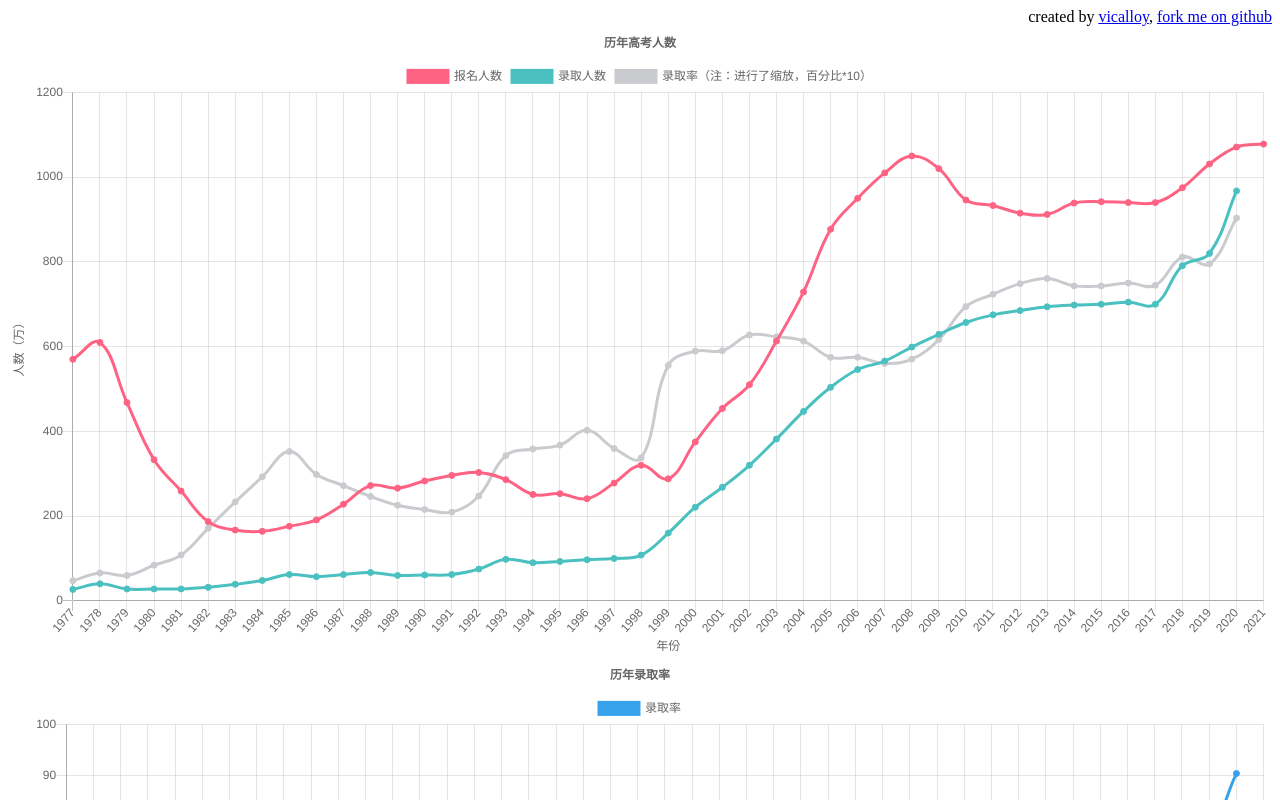
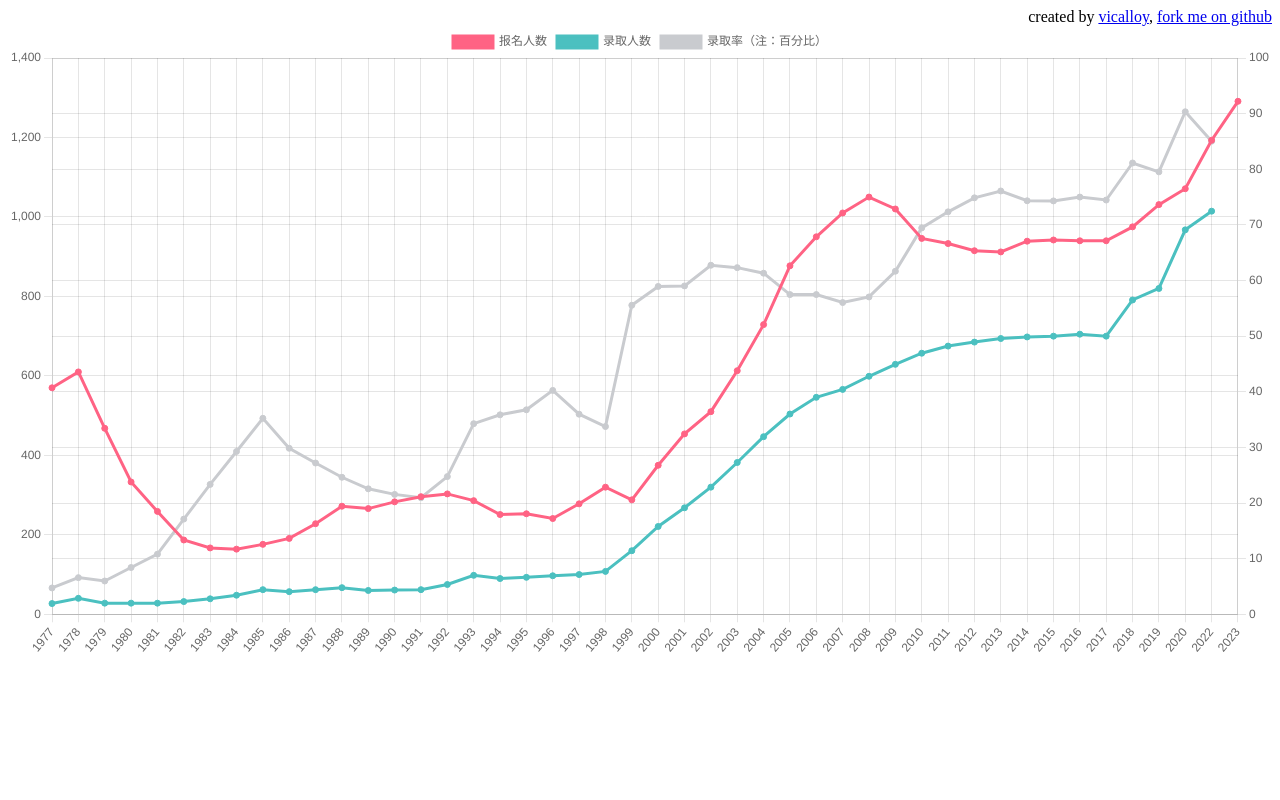
Before and after one commit to vicalloy/gaokao, a website: page index.html in a window 1280 px wide. Shown: the top 800 px of the page. Drawn offline with nearby package versions, Linux system fonts and the light colour scheme.

Commit message:
add data for 2023

```diff
--- a/index.html
+++ b/index.html
@@ -10,8 +10,7 @@
     <div class="bdsharebuttonbox"><a href="#" class="bds_more" data-cmd="more"></a><a href="#" class="bds_qzone" data-cmd="qzone" title="分享到QQ空间"></a><a href="#" class="bds_tsina" data-cmd="tsina" title="分享到新浪微博"></a><a href="#" class="bds_tqq" data-cmd="tqq" title="分享到腾讯微博"></a><a href="#" class="bds_renren" data-cmd="renren" title="分享到人人网"></a><a href="#" class="bds_weixin" data-cmd="weixin" title="分享到微信"></a></div>
   </div>
   <canvas id="total_num_canvas" width="800" height="400"></canvas>
-  <canvas id="rate_canvas" width="800" height="400"></canvas>
-  <script src="node_modules/chart.js/dist/Chart.min.js"></script>
+  <script src="node_modules/chart.js/dist/chart.umd.js"></script>
   <script>
     window.chartColors = {
       red: 'rgb(255, 99, 132)',
@@ -68,7 +67,8 @@
       [2018, 975, 791],
       [2019, 1031, 820],
       [2020, 1071, 967.5],
-      [2021, 1078, ]
+      [2022, 1193, 1014.54],
+      [2023, 1291, ]
     ];
 
     function getRate(d) {
@@ -86,7 +86,6 @@
     }
 
     var rateList = [];
-    var rateX10List = [];
     var labels = [];
     var totalList = [];
     var passedList = [];
@@ -98,7 +97,6 @@
 
       labels.push(year);
       push(rateList, {x: year, y: rate});
-      push(rateX10List, {x: year, y: rate * 10});
       push(totalList, {x: year, y: d[1]});
       push(passedList, {x: year, y: d[2]});
     }
@@ -113,18 +111,21 @@
           borderColor: window.chartColors.red,
           data: totalList,
           fill: false,
+          yAxisID: 'y',
         },{
           label: "录取人数",
           backgroundColor: window.chartColors.green,
           borderColor: window.chartColors.green,
           data: passedList,
           fill: false,
+          yAxisID: 'y',
         },{
-          label: "录取率（注：进行了缩放，百分比*10）",
+          label: "录取率（注：百分比）",
           backgroundColor: window.chartColors.grey,
           borderColor: window.chartColors.grey,
-          data: rateX10List,
+          data: rateList,
           fill: false,
+          yAxisID: 'y1',
         }]
       },
       options: {
@@ -142,65 +143,30 @@
           intersect: true
         },
         scales: {
-          xAxes: [{
+          x: {
             display: true,
             scaleLabel: {
               display: true,
               labelString: '年份'
             }
-          }],
-          yAxes: [{
+          },
+          y: {
             display: true,
             scaleLabel: {
               display: true,
-              labelString: '人数（万）'
+              position: 'left',
+              labelString: '人口（万）'
             }
-          }]
-        }
-      }
-    };
-
-    var rate_config = {
-      type: 'line',
-      data: {
-        labels: labels,
-        datasets: [{
-          label: "录取率",
-          backgroundColor: window.chartColors.blue,
-          borderColor: window.chartColors.blue,
-          data: rateList,
-          fill: false,
-        }]
-      },
-      options: {
-        responsive: true,
-        title:{
-          display:true,
-          text:'历年录取率'
-        },
-        tooltips: {
-          mode: 'index',
-          intersect: false,
-        },
-        hover: {
-          mode: 'nearest',
-          intersect: true
-        },
-        scales: {
-          xAxes: [{
+          },
+          y1: {
+            type: 'linear',
             display: true,
-            scaleLabel: {
-              display: true,
-              labelString: '年份'
-            }
-          }],
-          yAxes: [{
-            display: true,
+            position: 'right',
             scaleLabel: {
               display: true,
               labelString: '录取率（百分比）'
             }
-          }]
+          }
         }
       }
     };
@@ -208,9 +174,6 @@
     window.onload = function() {
       var total_ctx = document.getElementById("total_num_canvas").getContext("2d");
       new Chart(total_ctx, total_config);
-
-      var rate_ctx = document.getElementById("rate_canvas").getContext("2d");
-      new Chart(rate_ctx, rate_config);
     };
   </script>
   <script>window._bd_share_config={"common":{"bdSnsKey":{},"bdText":"","bdMini":"2","bdMiniList":false,"bdPic":"","bdStyle":"0","bdSize":"16"},"share":{}};with(document)0[(getElementsByTagName('head')[0]||body).appendChild(createElement('script')).src='http://bdimg.share.baidu.com/static/api/js/share.js?v=89860593.js?cdnversion='+~(-new Date()/36e5)];</script>
--- a/package.json
+++ b/package.json
@@ -3,6 +3,6 @@
 	"version": "4.0.0",
 	"description": "Gaokao",
 	"dependencies": {
-		"chart.js": "^2.9.4"
+		"chart.js": "^4.4.0"
 	}
 }
```
Also changed, not shown: README.MD, 1 other file.
